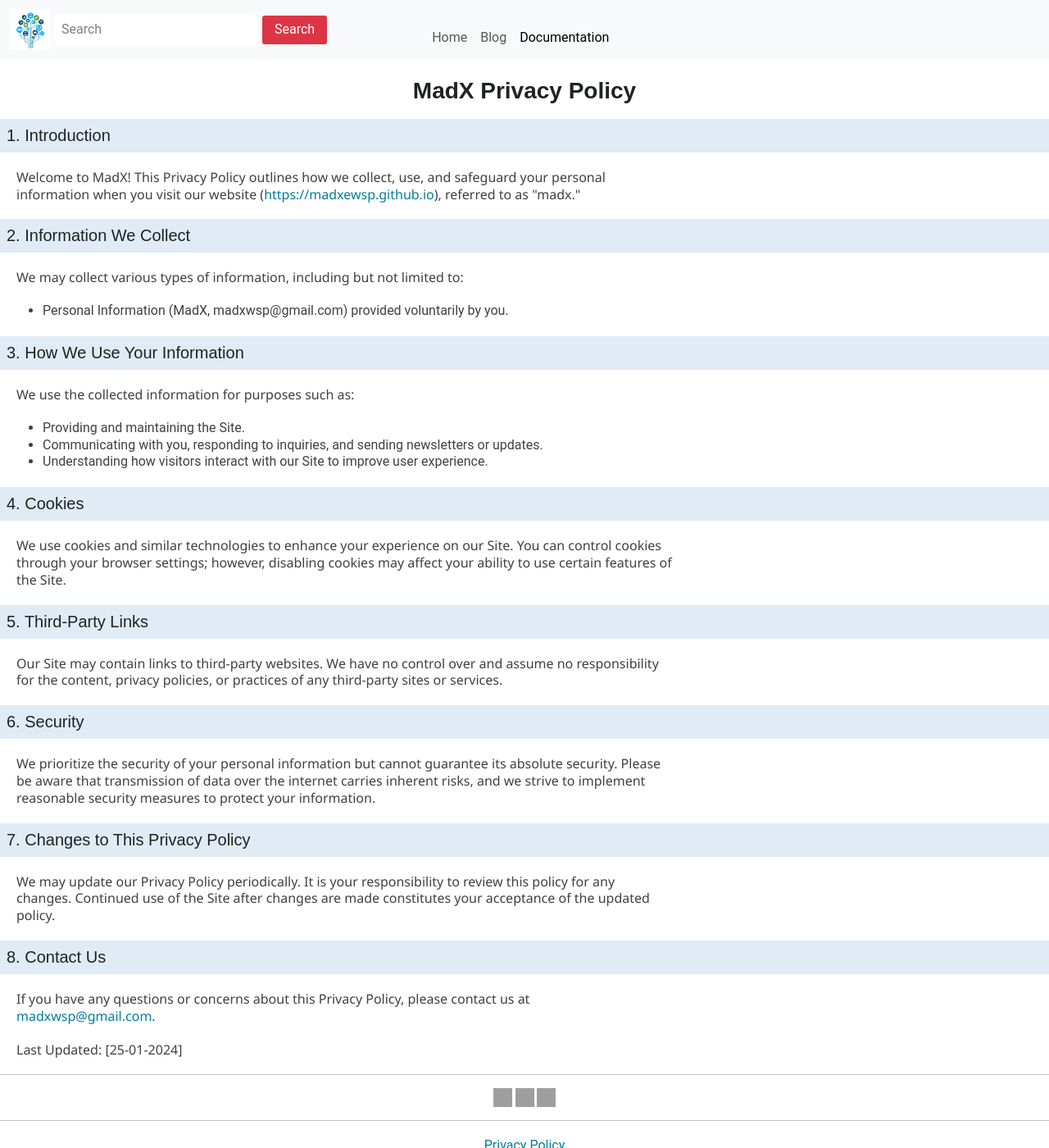
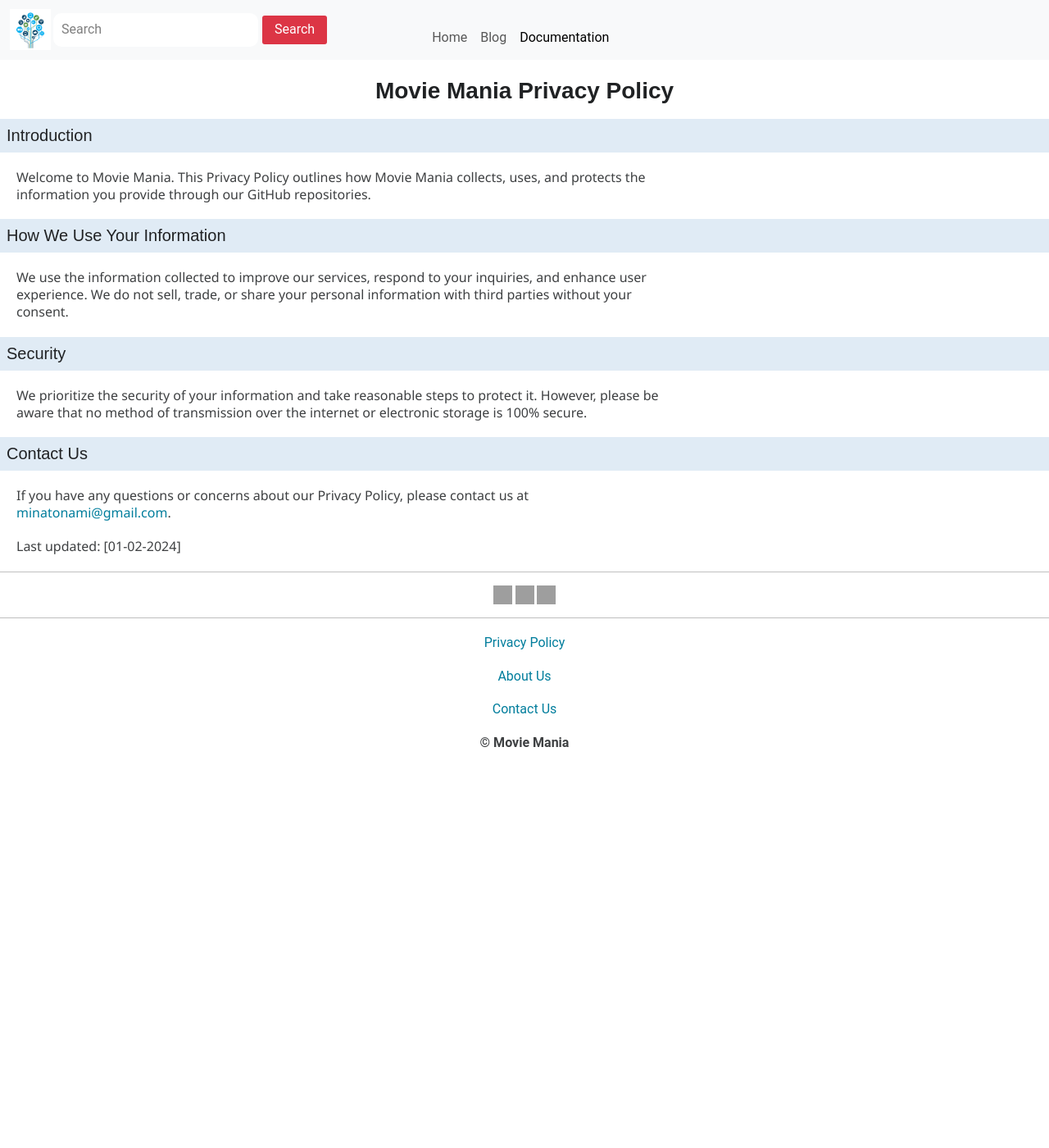
Before and after one commit to Madxwsp/madxwsp.github.io, a Jekyll site: the page built from Policy.html, in a window 1280 px wide and 1400 px high. Shown: the whole window at 82% size. Built offline with Jekyll 4.4.1, drawn with Linux system fonts in a browser that asks for light colours; some web fonts are replaced; grey boxes are pictures that could not be loaded.

Commit message:
Update Policy.html

```diff
--- a/Policy.html
+++ b/Policy.html
@@ -4,68 +4,44 @@ title: Privacy Policy
 lang: eng
 permalink: /Policy
 ---
+<html lang="en">
+
 <head>
     <meta charset="UTF-8">
     <meta name="viewport" content="width=device-width, initial-scale=1.0">
-    <title>MadX - Privacy Policy</title>
+    <title>Movie Mania Privacy Policy</title>
 </head>
 
 <body>
+
     <header>
-        <h1>MadX Privacy Policy</h1>
+        <h1>Movie Mania Privacy Policy</h1>
     </header>
 
     <section>
-        <h2>1. Introduction</h2>
-        <p>Welcome to MadX! This Privacy Policy outlines how we collect, use, and safeguard your personal information when you visit our website (<a href="https://madxwsp.github.io">https://madxewsp.github.io</a>), referred to as "madx."</p>
+        <h2>Introduction</h2>
+        <p>Welcome to Movie Mania. This Privacy Policy outlines how Movie Mania collects, uses, and protects the information you provide through our GitHub repositories.</p>
     </section>
 
     <section>
-        <h2>2. Information We Collect</h2>
-        <p>We may collect various types of information, including but not limited to:</p>
-        <ul>
-            <li>Personal Information (MadX, madxwsp@gmail.com) provided voluntarily by you.</li>
-        </ul>
+        <h2>How We Use Your Information</h2>
+        <p>We use the information collected to improve our services, respond to your inquiries, and enhance user experience. We do not sell, trade, or share your personal information with third parties without your consent.</p>
     </section>
 
     <section>
-        <h2>3. How We Use Your Information</h2>
-        <p>We use the collected information for purposes such as:</p>
-        <ul>
-            <li>Providing and maintaining the Site.</li>
-            <li>Communicating with you, responding to inquiries, and sending newsletters or updates.</li>
-            <li>Understanding how visitors interact with our Site to improve user experience.</li>
-        </ul>
+        <h2>Security</h2>
+        <p>We prioritize the security of your information and take reasonable steps to protect it. However, please be aware that no method of transmission over the internet or electronic storage is 100% secure.</p>
     </section>
 
     <section>
-        <h2>4. Cookies</h2>
-        <p>We use cookies and similar technologies to enhance your experience on our Site. You can control cookies through your browser settings; however, disabling cookies may affect your ability to use certain features of the Site.</p>
-    </section>
-
-    <section>
-        <h2>5. Third-Party Links</h2>
-        <p>Our Site may contain links to third-party websites. We have no control over and assume no responsibility for the content, privacy policies, or practices of any third-party sites or services.</p>
-    </section>
-
-    <section>
-        <h2>6. Security</h2>
-        <p>We prioritize the security of your personal information but cannot guarantee its absolute security. Please be aware that transmission of data over the internet carries inherent risks, and we strive to implement reasonable security measures to protect your information.</p>
-    </section>
-
-    <section>
-        <h2>7. Changes to This Privacy Policy</h2>
-        <p>We may update our Privacy Policy periodically. It is your responsibility to review this policy for any changes. Continued use of the Site after changes are made constitutes your acceptance of the updated policy.</p>
-    </section>
-
-    <section>
-        <h2>8. Contact Us</h2>
-        <p>If you have any questions or concerns about this Privacy Policy, please contact us at <a href="mailto:madxwsp@gmail.com">madxwsp@gmail.com</a>.</p>
+        <h2>Contact Us</h2>
+        <p>If you have any questions or concerns about our Privacy Policy, please contact us at <a href="mailto:minatonami@gmail.com">minatonami@gmail.com</a>.</p>
     </section>
 
     <footer>
-        <p>Last Updated: [25-01-2024]</p>
+        <p>Last updated: [01-02-2024]</p>
     </footer>
+
 </body>
 
 </html>
```
